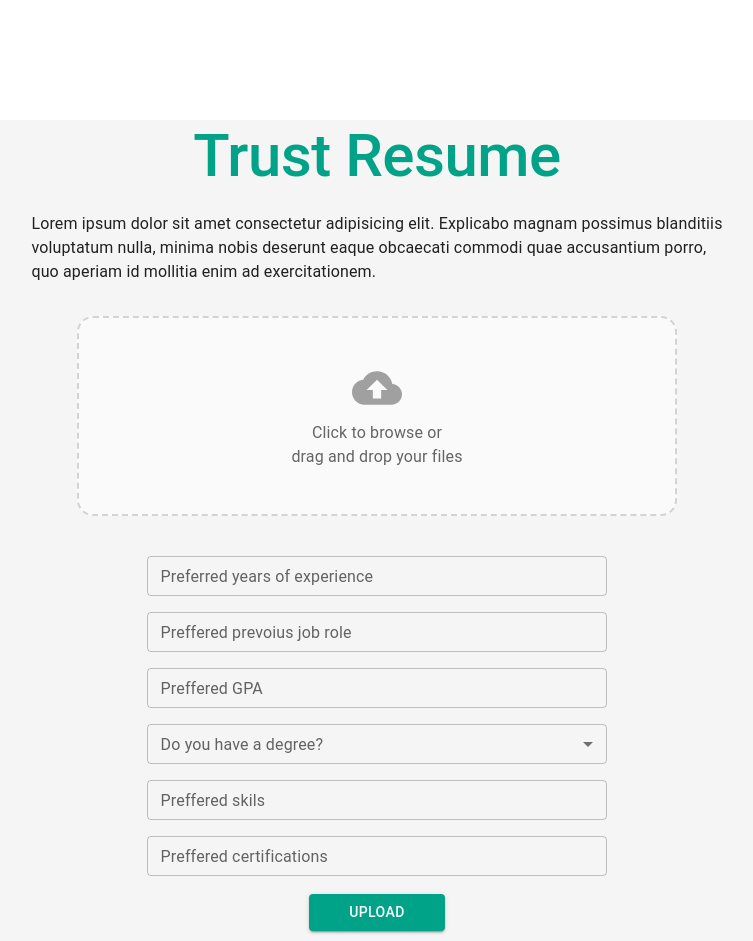
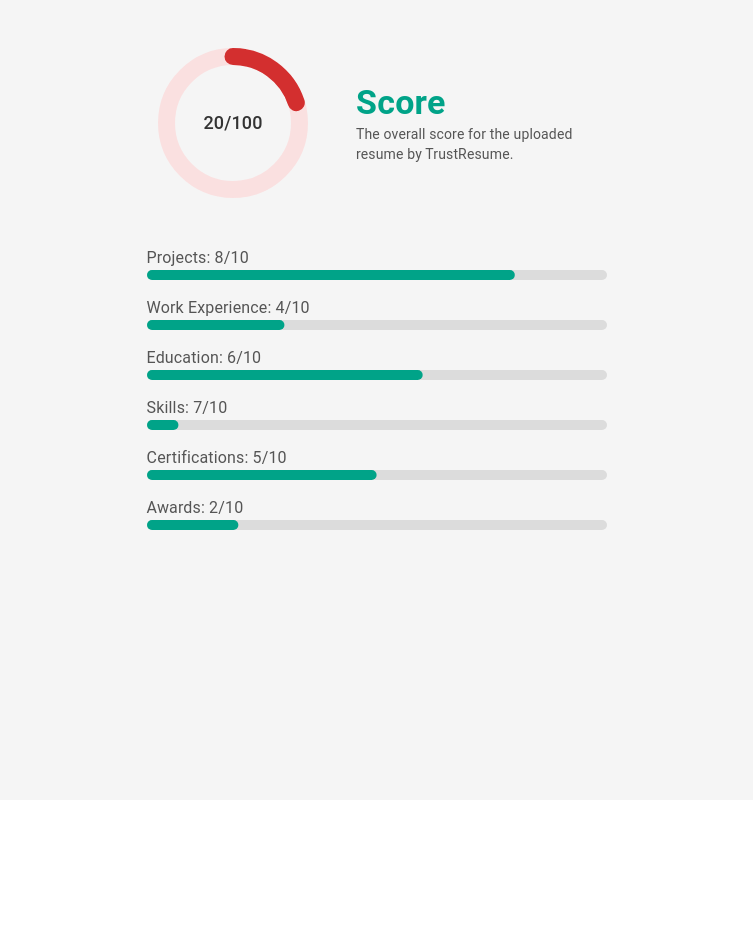
Before and after one commit to GevinHasmitha/TrustResume-frontend, a React (Create React App) app: page / in a window 1280 px wide. Shown: the whole page, without its empty margins (263-1016 px from the left). After the commit the page ends 800 px from the top, so only its background shows below. Built offline with nearby package versions, Linux system fonts and the light colour scheme.

Commit message:
Commit 2

```diff
--- a/src/App.jsx
+++ b/src/App.jsx
@@ -1,8 +1,14 @@
 import React from "react";
 import UploadPage from "./UploadPage";
+import ViewScoresPage from "./ViewScoresPage";
 
 function App() {
-  return <UploadPage />;
+  return (
+    <>
+      {/* <UploadPage /> */}
+      <ViewScoresPage />
+    </>
+  );
 }
 
 export default App;
--- /dev/null
+++ b/src/CircularProgressBar.jsx
@@ -0,0 +1,64 @@
+import React, { useEffect, useState } from "react";
+import { CircularProgress, Typography, Box } from "@mui/material";
+
+const CircularProgressBar = ({ value }) => {
+  const [progress, setProgress] = useState(0);
+
+  useEffect(() => {
+    const timer = setInterval(() => {
+      setProgress((oldProgress) => {
+        const diff = (value - oldProgress) * 0.1; // Smooth transition factor
+        return oldProgress + diff > value ? value : oldProgress + diff;
+      });
+    }, 20);
+
+    return () => clearInterval(timer);
+  }, [value]);
+
+  return (
+    <Box position="relative" display="inline-flex">
+      {/* Background Circle */}
+      <CircularProgress
+        variant="determinate"
+        value={100}
+        sx={{
+          color: "#ffcccc",
+          position: "absolute",
+          top: 0,
+          left: 0,
+          opacity: 0.5,
+        }}
+        size={150} // Adjusted size
+        thickness={5} // Existing thickness
+      />
+
+      {/* Foreground Progress with Rounded Edges */}
+      <CircularProgress
+        variant="determinate"
+        value={progress}
+        sx={{
+          color: "#d32f2f",
+          strokeLinecap: "round",
+        }}
+        size={150} // Adjusted size
+        thickness={5} // Existing thickness
+      />
+
+      {/* Score Text */}
+      <Box
+        position="absolute"
+        top="50%"
+        left="50%"
+        sx={{
+          transform: "translate(-50%, -50%)",
+        }}
+      >
+        <Typography variant="h6" sx={{ color: "#333", fontSize: "18px" }}>
+          {`${Math.round(progress)}/100`}
+        </Typography>
+      </Box>
+    </Box>
+  );
+};
+
+export default CircularProgressBar;
--- /dev/null
+++ b/src/LinearProgressBar.jsx
@@ -0,0 +1,45 @@
+import React, { useEffect, useState } from "react";
+import { LinearProgress, Box, styled } from "@mui/material";
+
+// Styled component for a curved progress bar
+const CurvedLinearProgress = styled(LinearProgress)(({ theme }) => ({
+  height: 10,
+  backgroundColor: "#dcdcdc", // Outer background color
+  borderRadius: 5, // Outer border radius
+  overflow: "hidden", // Clips the inside bar
+  "& .MuiLinearProgress-bar": {
+    backgroundColor: "#00A388",
+    borderRadius: 5, // Curves the inside progress
+    transition: "width 0.5s ease-in-out",
+  },
+}));
+
+const LinearProgressBar = ({ value }) => {
+  const [progress, setProgress] = useState(0);
+
+  useEffect(() => {
+    let startTime;
+    const animateProgress = (timestamp) => {
+      if (!startTime) startTime = timestamp;
+      const elapsed = timestamp - startTime;
+      const duration = 1000; // Animation duration (1s)
+      const newProgress = Math.min((elapsed / duration) * value, value);
+
+      setProgress(newProgress);
+
+      if (newProgress < value) {
+        requestAnimationFrame(animateProgress);
+      }
+    };
+
+    requestAnimationFrame(animateProgress);
+  }, [value]); // Runs animation when `value` changes
+
+  return (
+    <Box sx={{ width: "100%" }}>
+      <CurvedLinearProgress variant="determinate" value={progress} />
+    </Box>
+  );
+};
+
+export default LinearProgressBar;
--- a/src/UploadPage.jsx
+++ b/src/UploadPage.jsx
@@ -59,7 +59,7 @@ const UploadPage = () => {
   return (
     <>
       <CssBaseline />
-      <Container sx={{ backgroundColor: "#F5F5F5", mt: 15 }}>
+      <Container sx={{ mt: 15 }}>
         <Typography
           variant="h2"
           sx={{
--- /dev/null
+++ b/src/ViewScoresPage.jsx
@@ -0,0 +1,88 @@
+import React from "react";
+import { Container } from "@mui/system";
+import { CssBaseline, Box, Typography } from "@mui/material";
+import CircularProgressBar from "./CircularProgressBar";
+import LinearProgressBar from "./LinearProgressBar";
+
+const ViewScoresPage = () => {
+  return (
+    <>
+      <CssBaseline />
+      <Container sx={{ backgroundColor: "#F5F5F5", height: "100vh" }}>
+        <Box
+          sx={{
+            display: "flex",
+            justifyContent: "center",
+            alignItems: "center",
+            paddingTop: 6,
+            paddingBottom: 6,
+          }}
+        >
+          <CircularProgressBar value={20} />
+          <Box
+            sx={{
+              display: "flex",
+              alignItems: "flex-start", // Align items vertically in the center
+              flexDirection: "column",
+              paddingLeft: 6,
+              width: "25%",
+            }}
+          >
+            <Typography
+              variant="h4"
+              sx={{
+                fontWeight: "600",
+                color: "#00A388",
+              }}
+            >
+              Score
+            </Typography>
+            <Typography variant="body2" sx={{ color: "#555555" }}>
+              The overall score for the uploaded resume by TrustResume.
+            </Typography>
+          </Box>
+        </Box>
+        <Box>
+          <Box sx={{ width: "40%", margin: "auto", marginBottom: 2 }}>
+            <Typography variant="body1" sx={{ color: "#555555" }}>
+              Projects: 8/10
+            </Typography>
+            <LinearProgressBar value={80} />
+          </Box>
+          <Box sx={{ width: "40%", margin: "auto", marginBottom: 2 }}>
+            <Typography variant="body1" sx={{ color: "#555555" }}>
+              Work Experience: 4/10
+            </Typography>
+            <LinearProgressBar value={30} />
+          </Box>
+          <Box sx={{ width: "40%", margin: "auto", marginBottom: 2 }}>
+            <Typography variant="body1" sx={{ color: "#555555" }}>
+              Education: 6/10
+            </Typography>
+            <LinearProgressBar value={60} />
+          </Box>
+          <Box sx={{ width: "40%", margin: "auto", marginBottom: 2 }}>
+            <Typography variant="body1" sx={{ color: "#555555" }}>
+              Skills: 7/10
+            </Typography>
+            <LinearProgressBar value={7} />
+          </Box>
+          <Box sx={{ width: "40%", margin: "auto", marginBottom: 2 }}>
+            <Typography variant="body1" sx={{ color: "#555555" }}>
+              Certifications: 5/10
+            </Typography>
+            <LinearProgressBar value={50} />
+          </Box>
+          <Box sx={{ width: "40%", margin: "auto", marginBottom: 2 }}>
+            <Typography variant="body1" sx={{ color: "#555555" }}>
+              Awards: 2/10
+            </Typography>
+            <LinearProgressBar value={20} />
+          </Box>
+        </Box>
+      </Container>
+    </>
+  );
+};
+
+export default ViewScoresPage;
```
